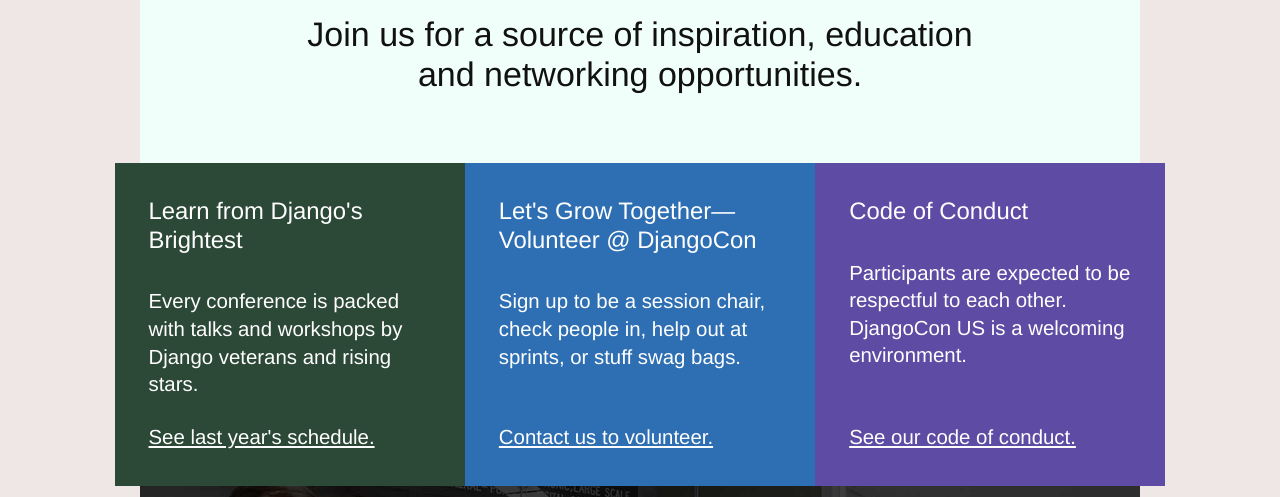
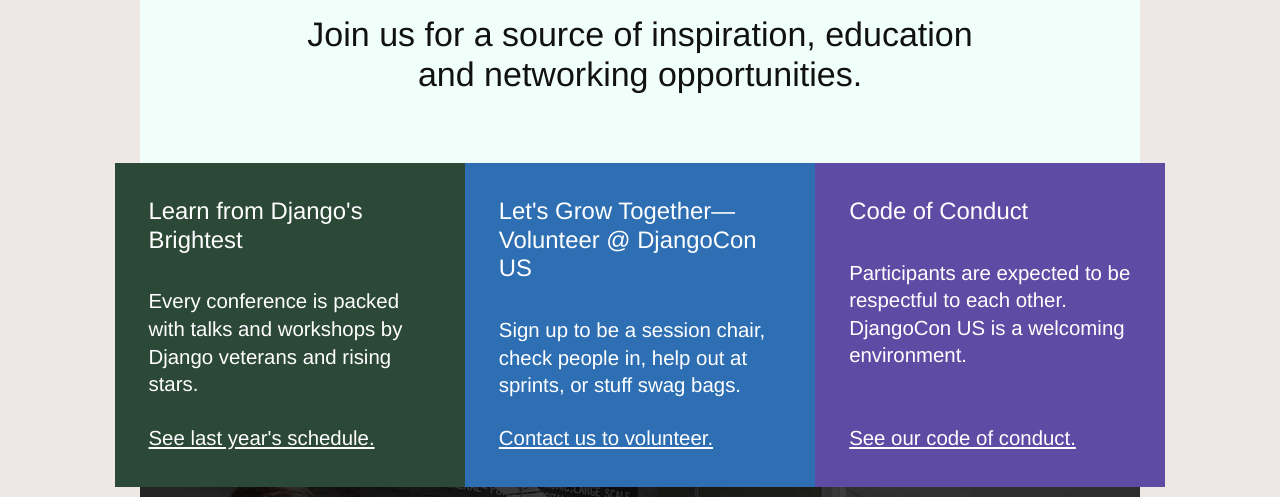
Before and after one commit to djangocon/djangocon-us-landing-page, a plain HTML site: page index.html in a window 1280 px wide. Shown: the part 303-800 px from the top of the page. Drawn offline with Linux system fonts and the light colour scheme.

Commit message:
Adds US to DjangoCon text

```diff
--- a/index.html
+++ b/index.html
@@ -284,7 +284,7 @@
           <span class="cta">See last year's schedule.</span>
         </a>
         <a href="#" class="feature">
-          <h3>Let's Grow Together&mdash;Volunteer @ DjangoCon</h3>
+          <h3>Let's Grow Together&mdash;Volunteer @ DjangoCon US</h3>
           <p>Sign up to be a session chair, check people in, help out at sprints, or stuff swag bags.</p>
           <span class="cta">Contact us to volunteer.</span>
         </a>
```
